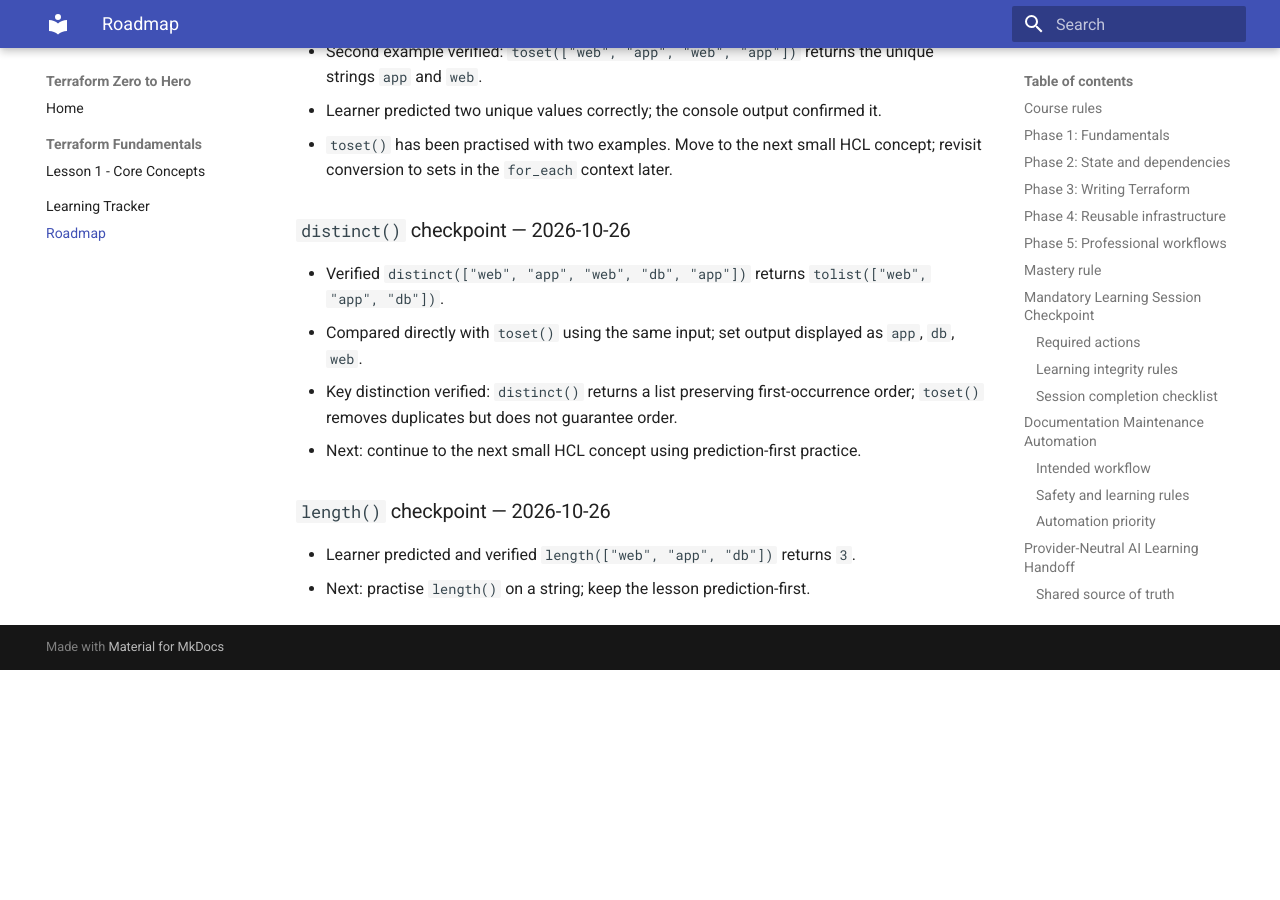
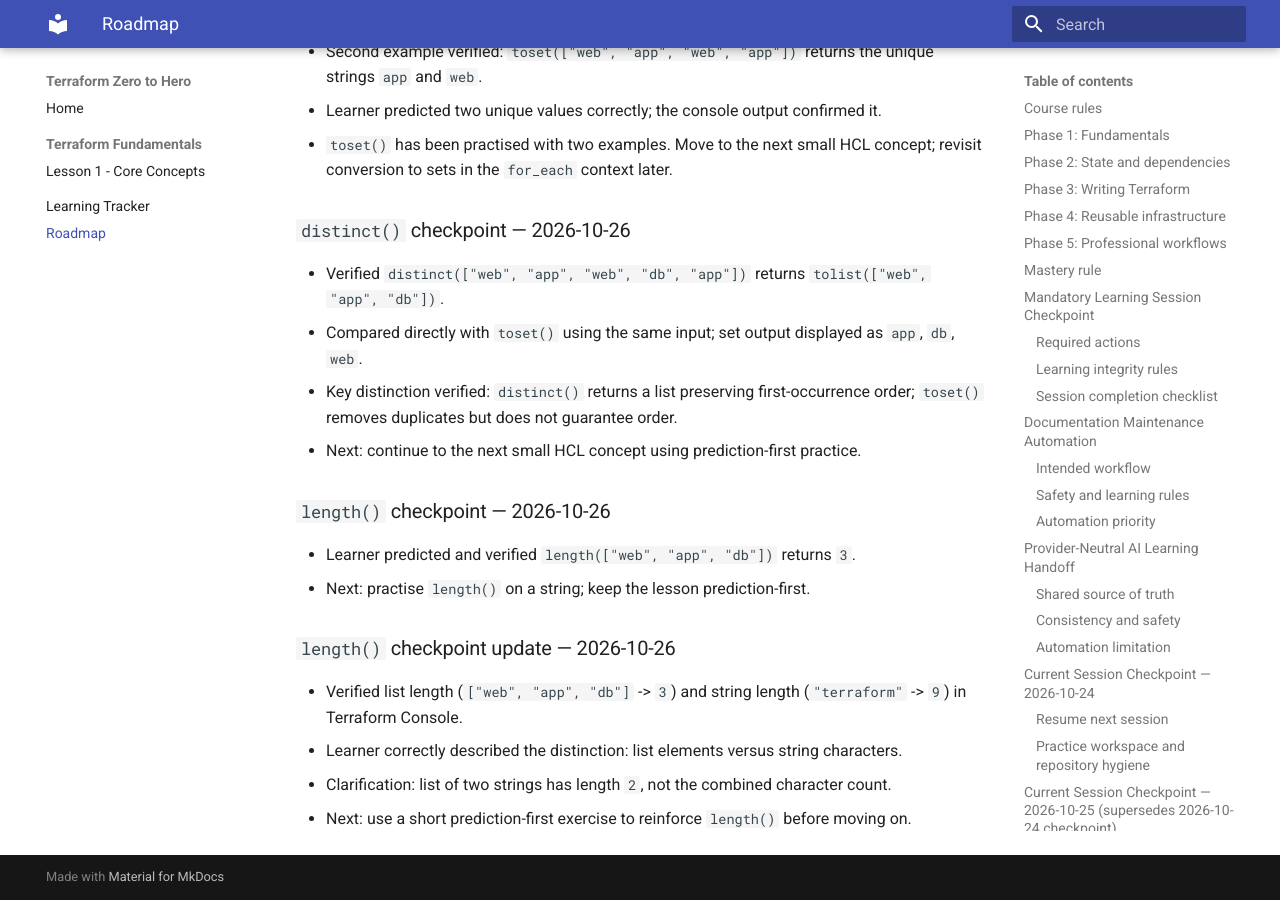
Before and after one commit to pshewale-dev/terraform-azure-lab, an MkDocs documentation site: the page built from docs/LEARNING-ROADMAP.md, in a window 1280 px wide and 900 px high, scrolled down 8697 px. Built offline with MkDocs 1.6.1 and Material for MkDocs 9.7.7, drawn with Linux system fonts in a browser that asks for light colours; before the commit the page ends 9367 px from its top, so only the background shows below that.

Commit message:
docs: record length string and list distinction

```diff
--- a/docs/LEARNING-ROADMAP.md
+++ b/docs/LEARNING-ROADMAP.md
@@ -238,3 +238,10 @@ Proceed to the next small HCL concept using prediction-first practice, one conce
 ### `length()` checkpoint — 2026-10-26
 - Learner predicted and verified `length(["web", "app", "db"])` returns `3`.
 - Next: practise `length()` on a string; keep the lesson prediction-first.
+
+
+### `length()` checkpoint update — 2026-10-26
+- Verified list length (`["web", "app", "db"]` -> `3`) and string length (`"terraform"` -> `9`) in Terraform Console.
+- Learner correctly described the distinction: list elements versus string characters.
+- Clarification: list of two strings has length `2`, not the combined character count.
+- Next: use a short prediction-first exercise to reinforce `length()` before moving on.
```
